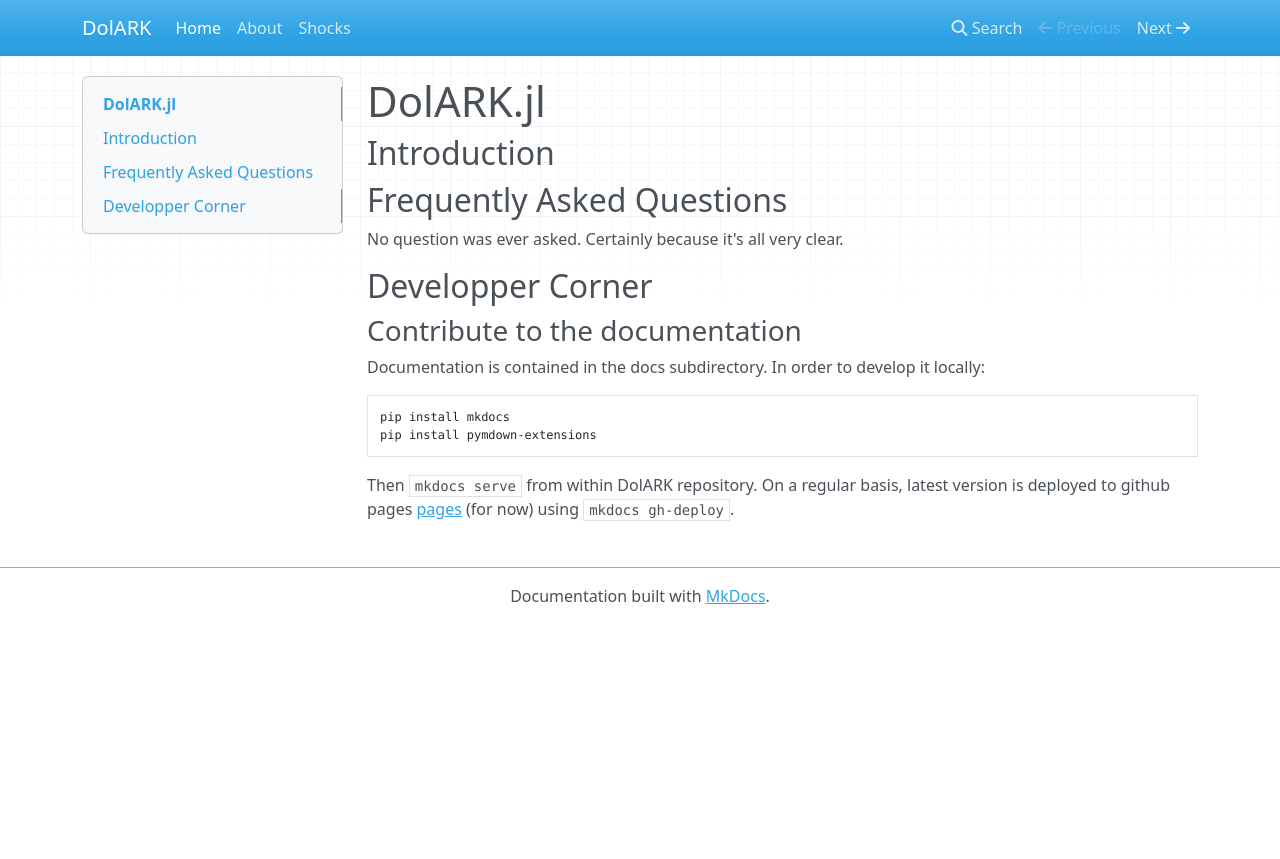
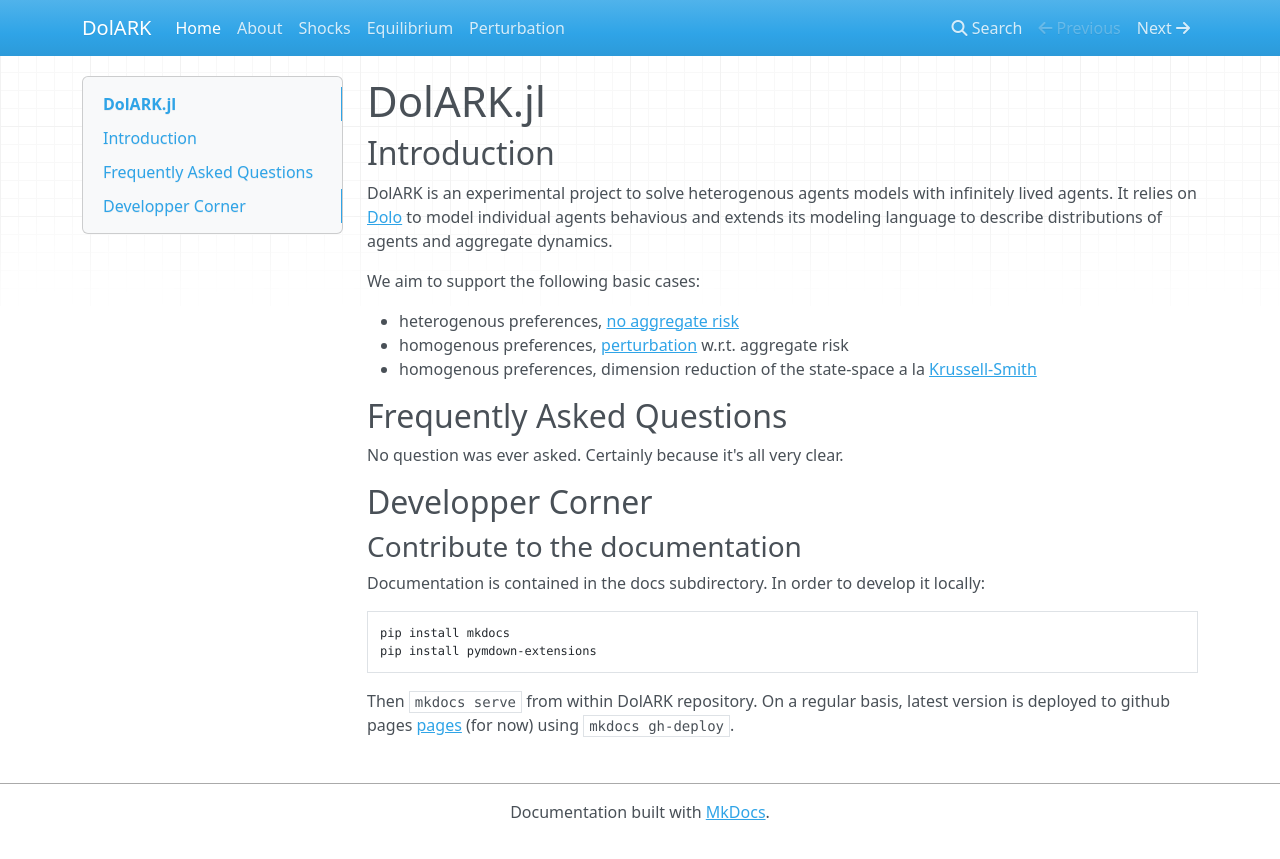
Before and after one commit to EconForge/dolark.py, an MkDocs documentation site: the page built from docs/index.md, in a window 1280 px wide. Shown: the top 859 px of the page. Built offline with MkDocs 1.6.1, drawn with Linux system fonts in a browser that asks for light colours; nearby versions of some CDN libraries.

Commit message:
DOC: added dummy sections.

```diff
--- a/docs/index.md
+++ b/docs/index.md
@@ -3,7 +3,13 @@
 
 ## Introduction
 
+DolARK is an experimental project to solve heterogenous agents models with infinitely lived agents. It relies on [Dolo](https://EconForge.github.io/dolo/) to model individual agents behavious and extends its modeling language to describe distributions of agents and aggregate dynamics.
 
+We aim to support the following basic cases:
+
+- heterogenous preferences, [no aggregate risk](equilibrium.md)
+- homogenous preferences, [perturbation](perturbation.md) w.r.t. aggregate risk
+- homogenous preferences, dimension reduction of the state-space a la [Krussell-Smith](krussell_smith.md)
 
 ## Frequently Asked Questions
 
--- a/mkdocs.yml
+++ b/mkdocs.yml
@@ -3,6 +3,8 @@ nav:
     - Home: index.md
     - About: about.md
     - Shocks: shocks.md
+    - Equilibrium: equilibrium.md
+    - Perturbation: perturbation.md
 
 markdown_extensions:
   - markdown.extensions.admonition
```
